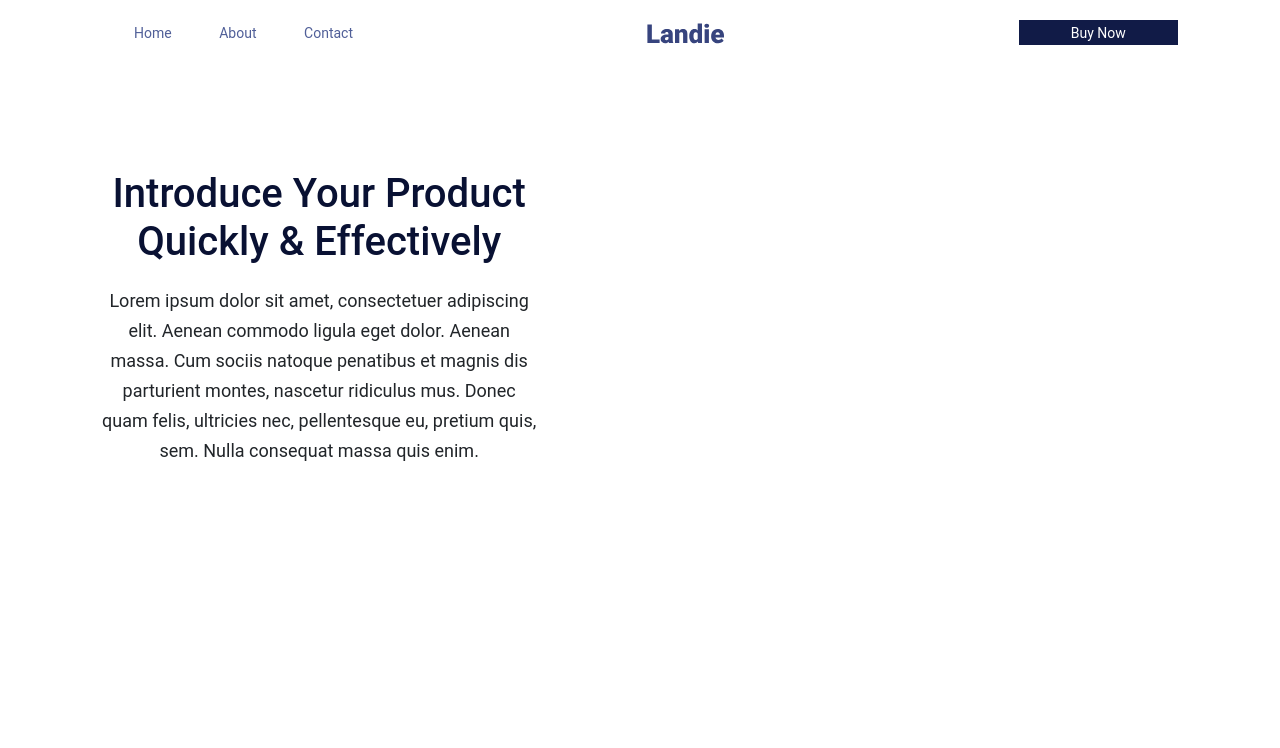
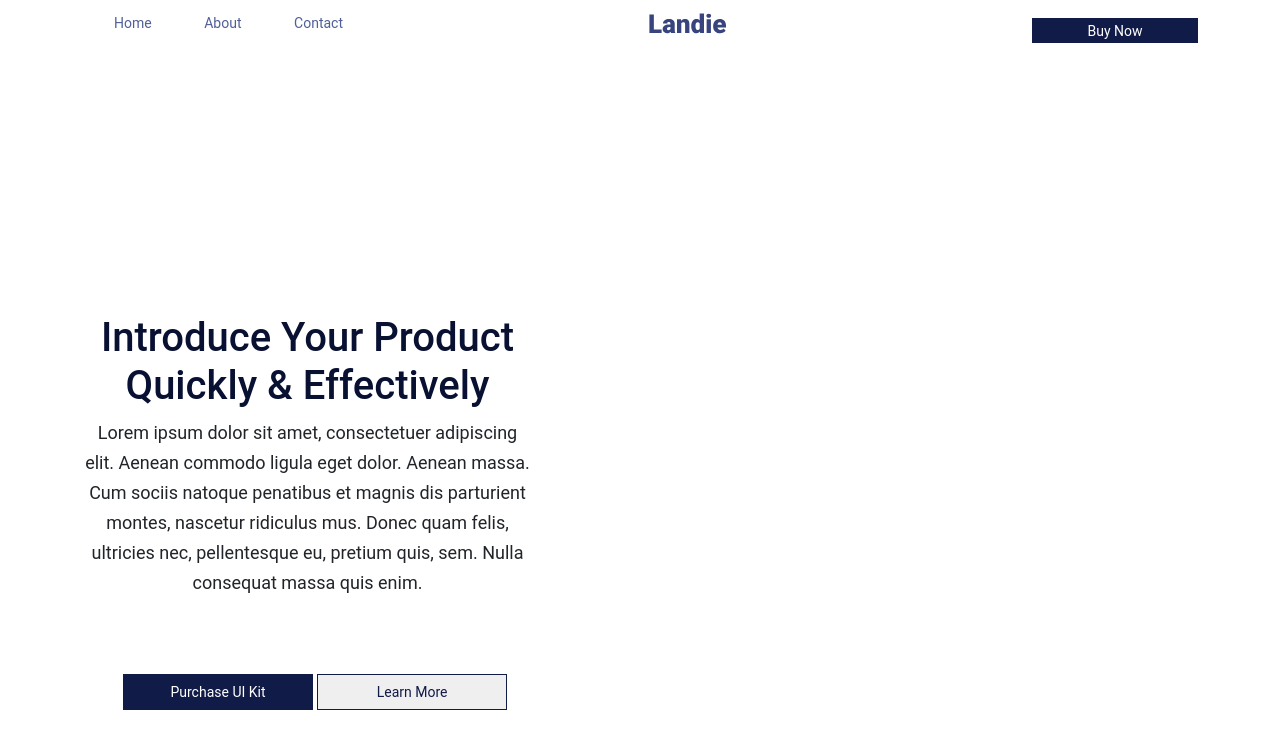
Before and after one commit to waleriQ/test_1, a website: page app/index.html in a window 1280 px wide. Drawn offline with nearby package versions, Linux system fonts and the light colour scheme.

Commit message:
Половина шаблона на bootstrap grid готова

```diff
--- a/app/index.html
+++ b/app/index.html
@@ -35,7 +35,7 @@
           </a>
         </div>
       </div>
-      <div class="col-md-2">
+      <div class="col-md-2 gy-2">
         <div class="header_button">
          <a href="/" class="header_btn">Buy Now</a>
       </div>
@@ -53,7 +53,18 @@ mus. Donec quam felis, ultricies nec, pellentesque eu, pretium quis, sem. Nulla
   </div>
 </div>
 </div>
+<div class="container btn">
+<div class="button row">
+<div class="col-5">
+<div class="btn_intro">
+  <button type="button" class="btn_primary">Purchase UI Kit</button>
+  <button type="button" class="btn_secondary">Learn More</button>
 </div>
+  </div>
+</div>
+</div>
+</div>
+
 
   <script src="https://ajax.googleapis.com/ajax/libs/jquery/3.4.1/jquery.min.js"></script>
   <script src="js/libs.min.js"></script>
--- a/app/scss/blocks/header.scss
+++ b/app/scss/blocks/header.scss
@@ -1,22 +1,23 @@
 .container {
+	padding-top: 10px;
 	min-width: 755px;
 	margin: 0 auto
+
+}
+.header {
+	margin-bottom: 253px;
 }
 .row {
-padding: 20px;
-height: 50px;
 text-align: center;
 display: flex;
-	justify-content: space-between;
-	margin-bottom: 100px;
+justify-content: space-between;
+flex-wrap: wrap;
 }
 
 .header_list {
 	display: flex;
 	justify-content: space-between;
-}
-.header_logo {
-
+	flex-wrap: wrap;
 }
 .header_link {
 	font-size: 14px;
@@ -52,9 +53,30 @@ li {
 }
 
 .header_subtitle {
-	margin-top: 20px;
 	font-family: Roboto;
 font-size: 18px;
 line-height: 30px;
-margin-bottom: 30px;
+margin-bottom: 69px;
 }
+.btn_primary {
+	width: 190px;
+	height: 36px;
+	font-size: 14px;
+	line-height: 24px;
+	font-family: Roboto;
+	text-decoration: none;
+	color: white;
+	border: none;
+	background-color: #111B47;
+}
+.btn_secondary{
+	width: 190px;
+	height: 36px;
+	font-size: 14px;
+	line-height: 24px;
+	font-family: Roboto;
+	text-decoration: none;
+	color: #111B47;
+	border: solid 1px;
+
+}
```
Also changed, not shown: app/css/blocks/header.min.css, app/css/style.min.css.
